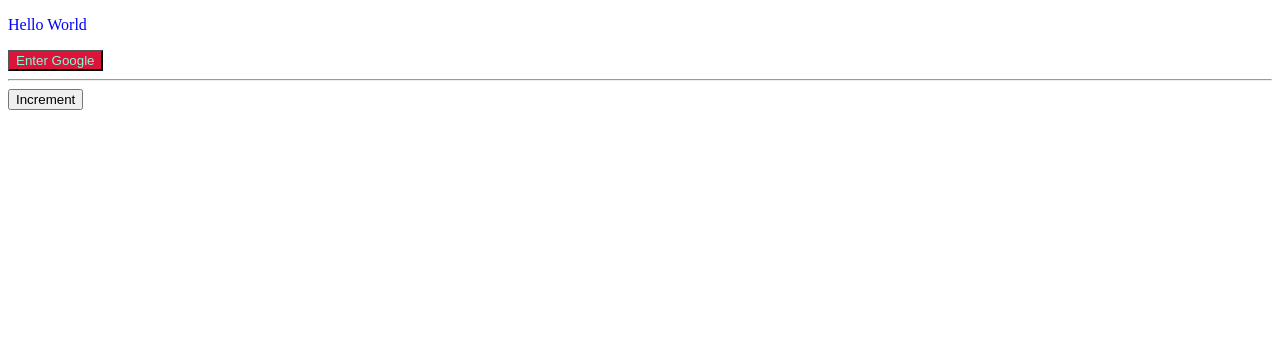
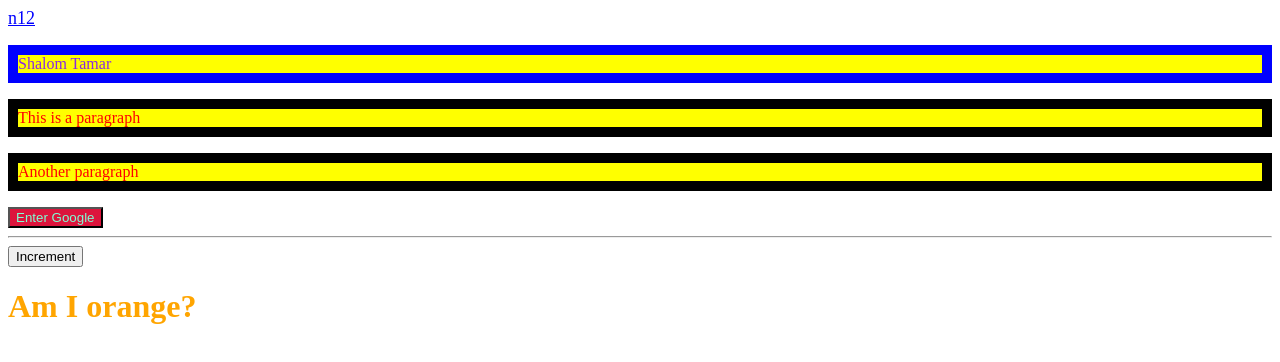
Before and after one commit to matanash99/Web-Development, a plain HTML site: page 02_Styling/index.html in a window 1280 px wide. Drawn offline with Linux system fonts and the light colour scheme.

Commit message:
Save changes- middle of lesson

```diff
--- a/02_Styling/index.html
+++ b/02_Styling/index.html
@@ -4,19 +4,30 @@
     <meta charset="UTF-8">
     <meta name="viewport" content="width=device-width, initial-scale=1.0">
     <title>Web Project</title>
-    <link rel="stylesheet" href="./style.css" />
+    <link rel="stylesheet" href="style.css" />
+
 
 </head>
+
+
+
 <body>
-    <div class="header">
-        <p>Hello World<p>
+    <a style="color: blue; font-size: large;" href="https://www.n12.co.il/">n12</a>
+
+
+    <div>
+        <p class="yellow_highlight_border_p" style="color: blueviolet; border: 10px solid blue;">Shalom Tamar</p>
+        <p class="yellow_highlight_border_p">This is a paragraph</p>
+
     </div>
-
+    <p class="yellow_highlight_border_p">Another paragraph</p>
     <a href="https://www.google.com">
         <button class="google_button">Enter Google</button>
     </a>
+
     <hr>
     <button onclick="DoSomething();">Increment</button>
+    <h1>Am I orange?</h1>
 
 </body>
 <script src="index.js"></script>
--- a/02_Styling/style.css
+++ b/02_Styling/style.css
@@ -6,3 +6,13 @@
     background-color: crimson;
     color: aquamarine;
 }
+
+.yellow_highlight_border_p{
+    background-color: yellow;
+    color: red;
+    border: 10px solid black
+}
+
+h1{
+    color: orange
+}
```
